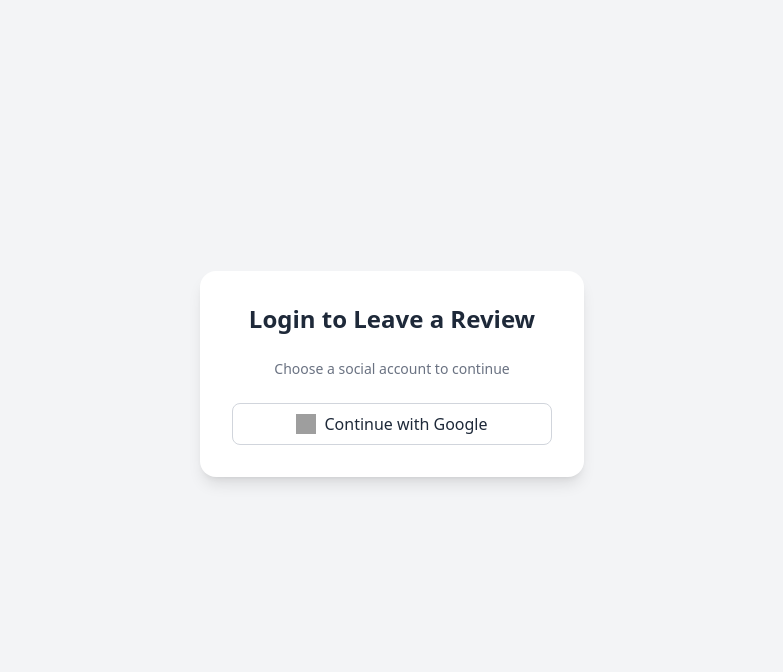
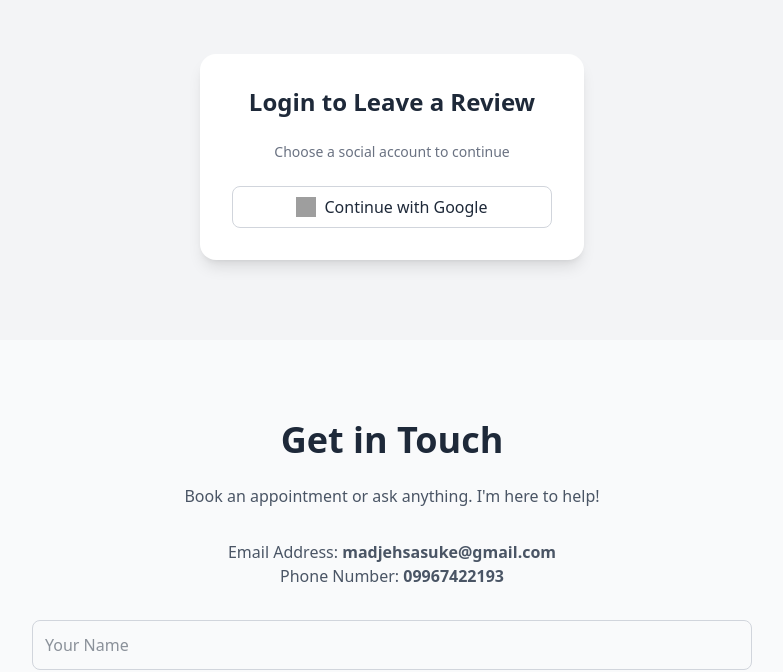
Before and after one commit to anghelusjr/sasuke-fukuhara, a React (Vite) app: page / in a window 1280 px wide. Shown: the part 4206-4878 px from the top of the page, without its empty margins (248-1031 px from the left). Built offline with nearby package versions, Linux system fonts and the light colour scheme; no server answers; the database is empty; grey boxes are pictures that could not be loaded.

Commit message:
updated design

```diff
--- a/src/components/Login.jsx
+++ b/src/components/Login.jsx
@@ -73,7 +73,7 @@
 
   if (!user) {
     return (
-      <div className="min-h-screen flex items-center justify-center bg-gray-100 px-4">
+      <div className="flex items-center justify-center bg-gray-100 py-20 px-4">
         <div className="bg-white p-8 rounded-2xl shadow-lg max-w-sm w-full space-y-6">
           <h2 className="text-2xl font-bold text-center text-gray-800">
             Login to Leave a Review
```
